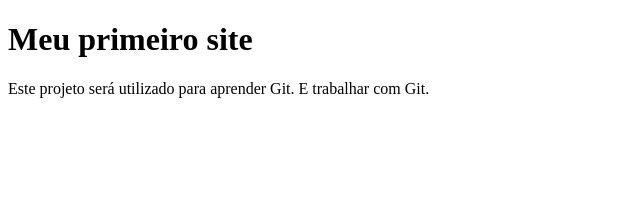
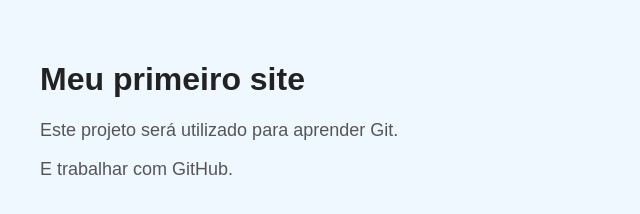
Before and after one commit to valhannecker/UC10_25-2N_aula01, a plain HTML site: page Index.html in a window 1280 px wide. Shown: the whole page, without its empty margins (0-640 px from the left). Drawn offline with Linux system fonts and the light colour scheme.

Commit message:
Alterado Index.html e criados arquivos README e estilo.css

```diff
--- a/Index.html
+++ b/Index.html
@@ -4,11 +4,12 @@
     <meta charset="UTF-8">
     <meta name="viewport" content="width=device-width, initial-scale=1.0">
     <title>Meu primeiro site com Git!</title>
+    <link rel="stylesheet" href = "estilo.css">
 </head>
 <body>
     <h1>Meu primeiro site</h1>
 
-    <p> Este projeto será utilizado para aprender Git.
-        E trabalhar com Git.<p>
+    <p> Este projeto será utilizado para aprender Git.<p>
+        <p>E trabalhar com GitHub.</p>
 </body>
 </html>
--- /dev/null
+++ b/estilo.css
@@ -0,0 +1,15 @@
+body{
+    font-family: Arial, sans-serif;
+    background-color: aliceblue;
+    margin: 0;
+    padding: 40px;
+}
+
+h1{
+    color:#222222;
+}
+
+p{
+    color: #555555;
+    font-size: 18px;
+}
```
Also changed, not shown: 1 other file.
